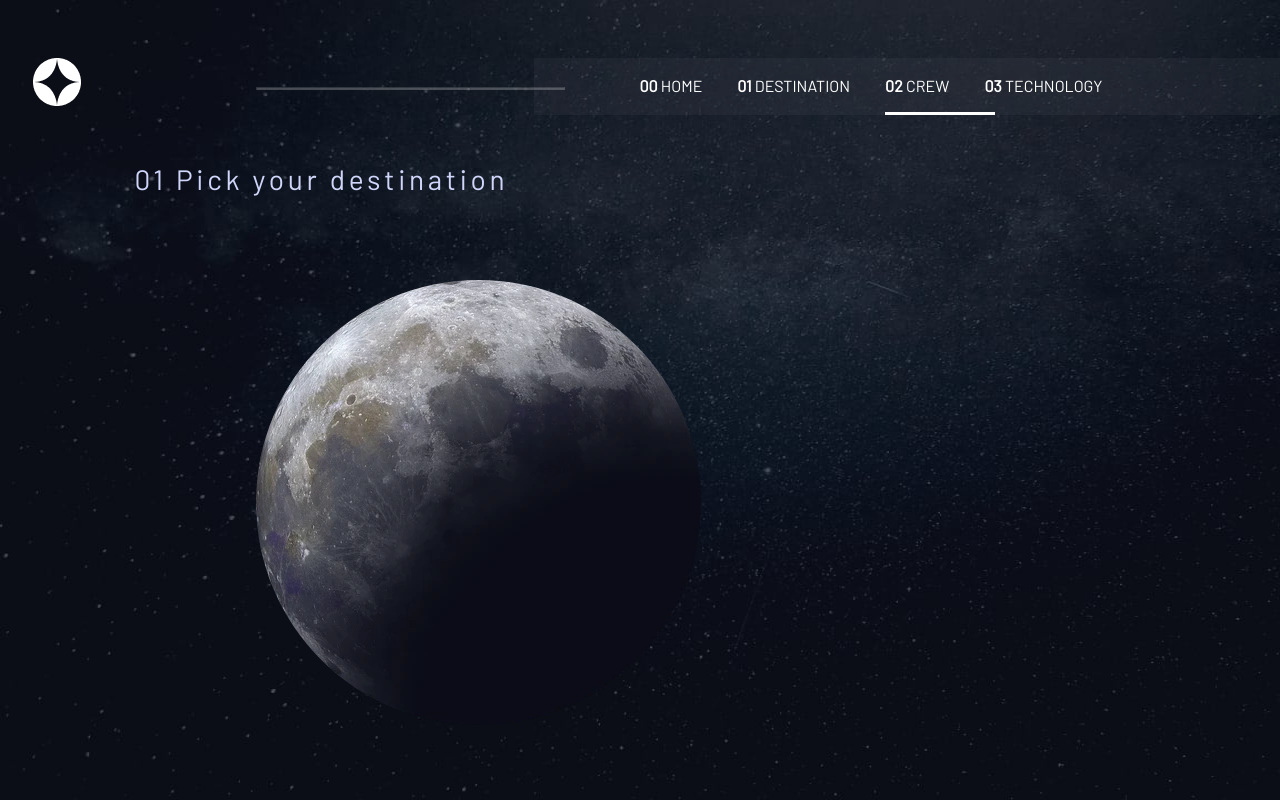
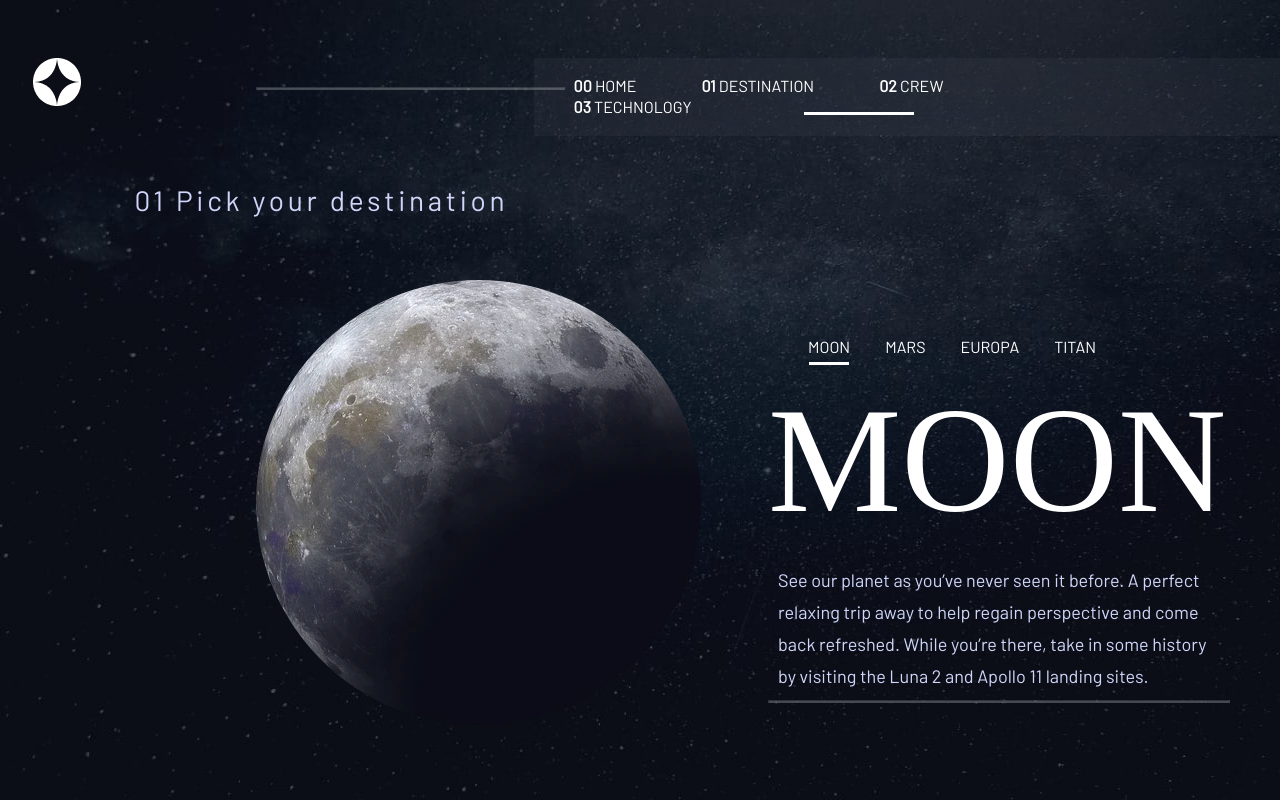
Before and after one commit to PrinceAnumba/Space-Tourism-website, a plain HTML site: page destination-moon.html in a window 1280 px wide. Drawn offline with Linux system fonts and the light colour scheme.

Commit message:
Moon Destination Commit 1

```diff
--- a/assets/css/styles.css
+++ b/assets/css/styles.css
@@ -16,7 +16,8 @@ h1 {
   line-height: 172px;
   /* identical to box height */
   color: #FFFFFF;
-  margin: 0 auto;;
+  margin: 0 auto;
+  ;
 }
 
 h2 {
@@ -58,8 +59,8 @@ h5 {
   font-size: 14px;
   letter-spacing: 2.35;
 }
+
 /* Typography */
-
 /* Nav Bar */
 nav {
   /* line-height: 80px; */
@@ -67,7 +68,6 @@ nav {
   grid-template-columns: 40% 60%;
   grid-gap: 20px;
   padding-top: 50px;
-
 }
 
 .nav-links {
@@ -75,15 +75,24 @@ nav {
   top: 40px;
   background: rgba(255, 255, 255, 0.04);
   backdrop-filter: blur(81.5485px);
-
 }
 
-hr {
+hr.top-nav {
   position: absolute;
   width: 24%;
   height: 1px;
   left: 20%;
   top: 78px;
+  background: #FFFFFF;
+  mix-blend-mode: normal;
+  opacity: 0.25;
+}
+
+hr.mini-nav {
+  position: absolute;
+  width: 100%;
+  height: 1px;
+  top: 95%;
   background: #FFFFFF;
   mix-blend-mode: normal;
   opacity: 0.25;
@@ -95,6 +104,18 @@ nav div ul li {
   margin-right: 30px;
 }
 
+div ul li {
+  list-style: none;
+  display: inline-block;
+  padding-right: 30px;
+}
+
+div ul {
+
+}
+
+
+
 nav div ul {
   float: right;
   margin-right: 20%;
@@ -104,7 +125,7 @@ div.active-home {
   position: absolute;
   width: 70px;
   height: 3px;
-  left: 255px;
+  left: 135px;
   top: 54px;
   background: #FFFFFF;
 }
@@ -113,8 +134,17 @@ div.active-destination {
   position: absolute;
   width: 110px;
   height: 3px;
-  left: 351px;
+  left: 270px;
   top: 54px;
+  background: #FFFFFF;
+}
+
+div.active-planet {
+  position: absolute;
+  width: 40px;
+  height: 3px;
+  left: 41px;
+  top: 42px;
   background: #FFFFFF;
 }
 
@@ -124,16 +154,22 @@ div.active-destination {
 }
 
 /* Nav Bar */
-
 .intro-text {
   line-height: 1;
 }
 
-.explore{
+.destination-nav {
+position: absolute;
+left: 60%;
+width: 460px;
+top: 40%
+
+}
+
+.explore {
   text-align: center;
   padding-top: 30%;
   color: black;
-
 }
 
 .right-bg {
@@ -144,7 +180,6 @@ div.active-destination {
   height: 274px;
   width: 274px;
   border-radius: 200px;
-
 }
 
 .left-bg {
@@ -154,13 +189,12 @@ div.active-destination {
   width: 450px;
   height: 400px;
   padding-top: 13%;
-
 }
 
 .moon {
-position: absolute;
-top: 35%;
-left: 20%;
+  position: absolute;
+  top: 35%;
+  left: 20%;
 }
 
 .Nav-items {
--- a/destination-moon.html
+++ b/destination-moon.html
@@ -39,7 +39,7 @@
         </li>
       </ul>
     </div>
-    <hr>
+    <hr class="top-nav">
   </nav>
   <!-- 01 Pick your destination
 
@@ -50,9 +50,7 @@
 
   Moon
 
-  See our planet as you’ve never seen it before. A perfect relaxing trip away to help
-  regain perspective and come back refreshed. While you’re there, take in some history
-  by visiting the Luna 2 and Apollo 11 landing sites.
+
 
   Avg. distance
   384,400 km
@@ -65,6 +63,38 @@
   <div class="moon">
       <img src="assets\destination\image-moon.webp" alt="">
   </div>
+
+  <div class="destination-nav">
+      <div>
+
+        <div class="intro-text">
+            <div class="active-planet" ></div>
+            <ul>
+              <li >
+                <a class="nav-text" href="index.html"> <span> MOON</span> </a>
+              </li>
+              <li>
+                <a class="nav-text" href="#"> <span> MARS</span> </a>
+              </li>
+              <li>
+                <a class="nav-text" href="#"> <span> EUROPA</span> </a>
+              </li>
+              <li>
+                <a class="nav-text" href="#"> <span> TITAN </span> </a>
+              </li>
+            </ul>
+          </div>
+          <h1>MOON</h1>
+          <p style="padding-left: 10px; font-family: 'Barlow'; font-style: normal; font-weight: 400; font-size: 18px; line-height: 32px;/* or 178% */color: #D0D6F9;">
+            See our planet as you’ve never seen it before. A perfect relaxing trip away to help
+            regain perspective and come back refreshed. While you’re there, take in some history
+            by visiting the Luna 2 and Apollo 11 landing sites.
+          </p>
+          <hr class="mini-nav">
+        </div>
+      </div>
+  </div>
+
 </body>
 
 </html>
```
Also changed, not shown: index.html (+1 -1 lines).
